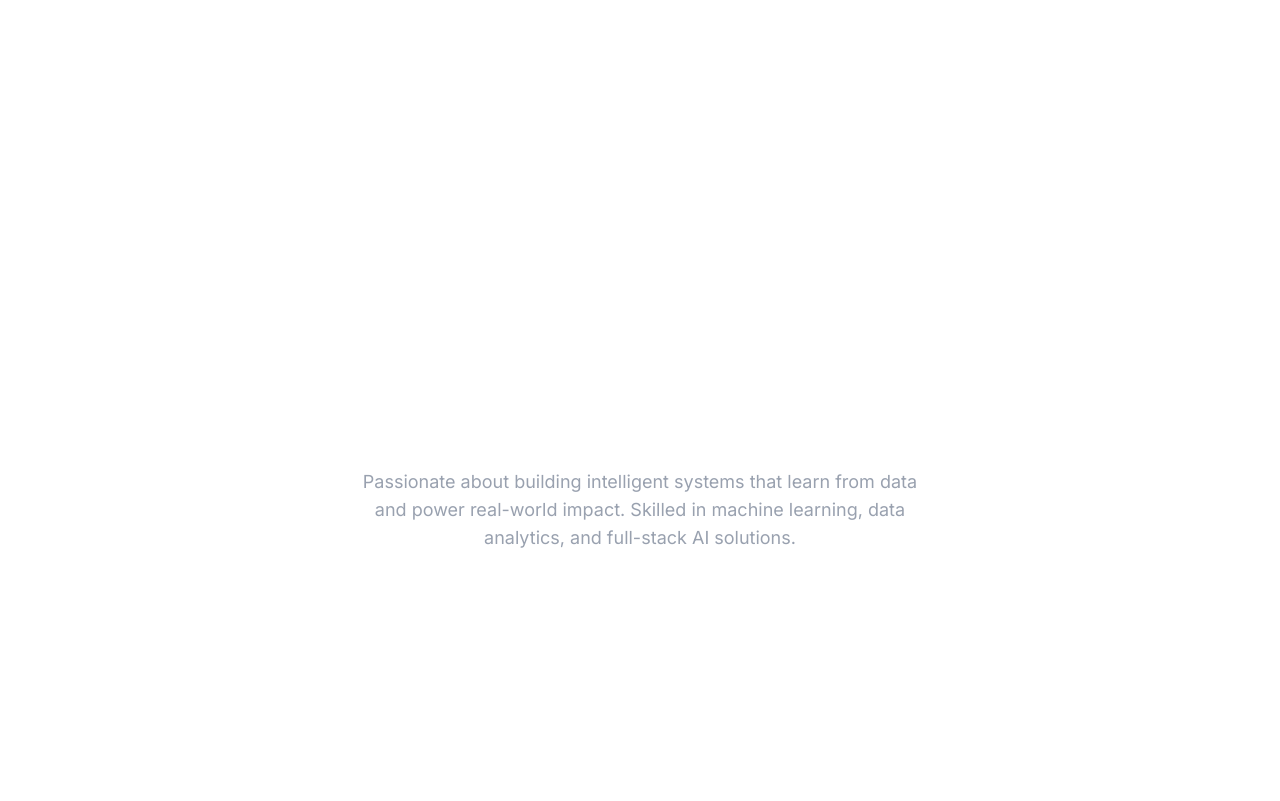
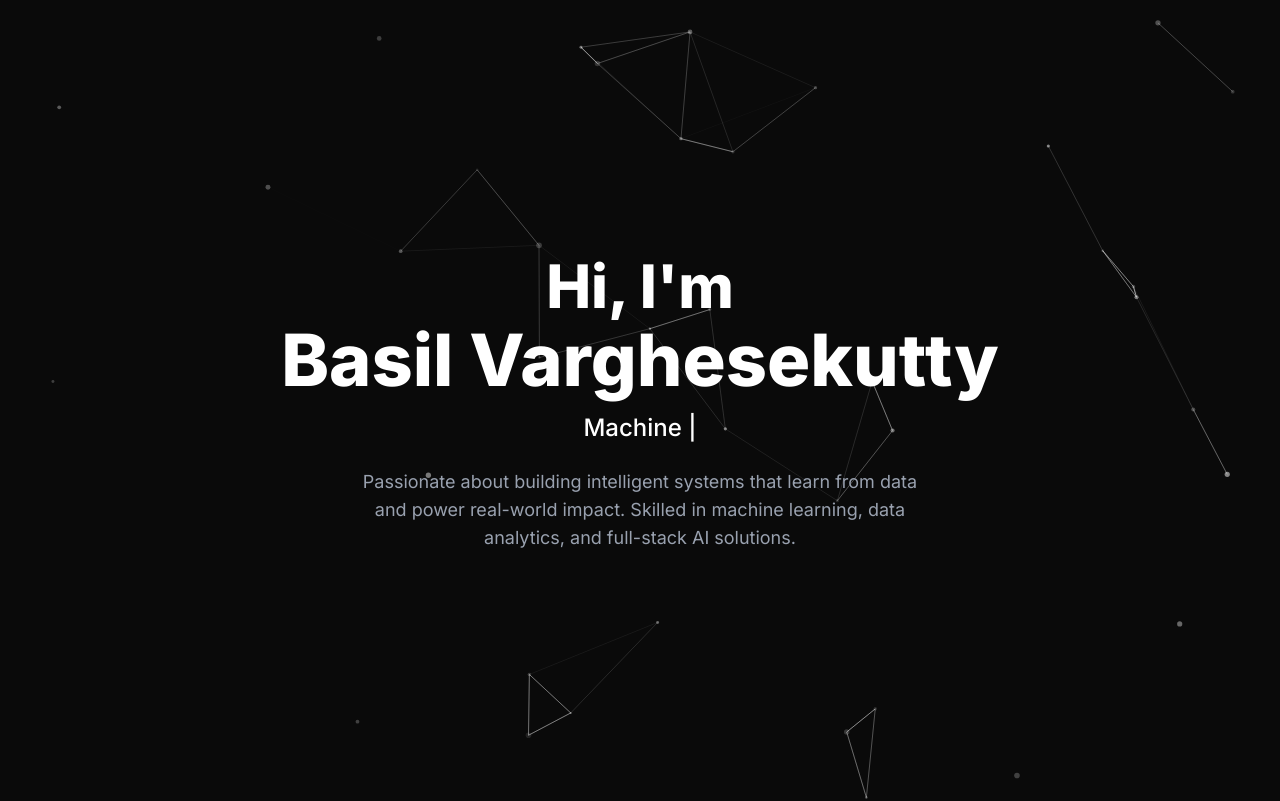
Before and after one commit to basil-123/portfolio, a Next.js app: page / in a window 1280 px wide. Shown: the top 801 px of the page. Built offline with nearby package versions, Linux system fonts and the light colour scheme.

Commit message:
Updated theme to use inverted dark/light mode

```diff
--- a/app/globals.css
+++ b/app/globals.css
@@ -1,8 +1,24 @@
 @import "tailwindcss";
 
+@plugin "tailwindcss-animate";
+
+@custom-variant dark (&:where(.dark, .dark *));
+
+/* 1. DEFAULT STATE (System is Light)
+   Since we want the site to be DARK when system is Light,
+   we put the DARK colors here. */
 :root {
-  --background: #ffffff;
-  --foreground: #171717;
+  --background: #0a0a0a;  /* Dark Background */
+  --foreground: #ededed;  /* Light Text */
+}
+
+/* 2. DARK STATE (System is Dark)
+   next-themes adds the .dark class when the system is Dark.
+   Since we want the site to be LIGHT when system is Dark,
+   we put the LIGHT colors here. */
+.dark {
+  --background: #ffffff;  /* Light Background */
+  --foreground: #171717;  /* Dark Text */
 }
 
 @theme inline {
@@ -10,13 +26,6 @@
   --color-foreground: var(--foreground);
   --font-sans: var(--font-geist-sans);
   --font-mono: var(--font-geist-mono);
-}
-
-@media (prefers-color-scheme: dark) {
-  :root {
-    --background: #0a0a0a;
-    --foreground: #ededed;
-  }
 }
 
 body {
--- /dev/null
+++ b/app/providers.tsx
@@ -0,0 +1,13 @@
+// app/providers.tsx
+"use client";
+
+import { ThemeProvider } from "next-themes";
+
+export function Providers({ children }: { children: React.ReactNode }) {
+  return (
+    // 'attribute="class"' is CRITICAL for the CSS above to work
+    <ThemeProvider attribute="class" defaultTheme="system" enableSystem>
+      {children}
+    </ThemeProvider>
+  );
+}
--- a/package.json
+++ b/package.json
@@ -28,6 +28,7 @@
     "react-tsparticles": "^2.12.2",
     "react-type-animation": "^3.2.0",
     "tailwind-merge": "^3.3.0",
+    "tailwindcss-animate": "^1.0.7",
     "touch": "^3.1.1",
     "tsparticles-engine": "^2.12.0"
   },
```
Also changed, not shown: 1 other file (tests, documents, lock files or other folders).
